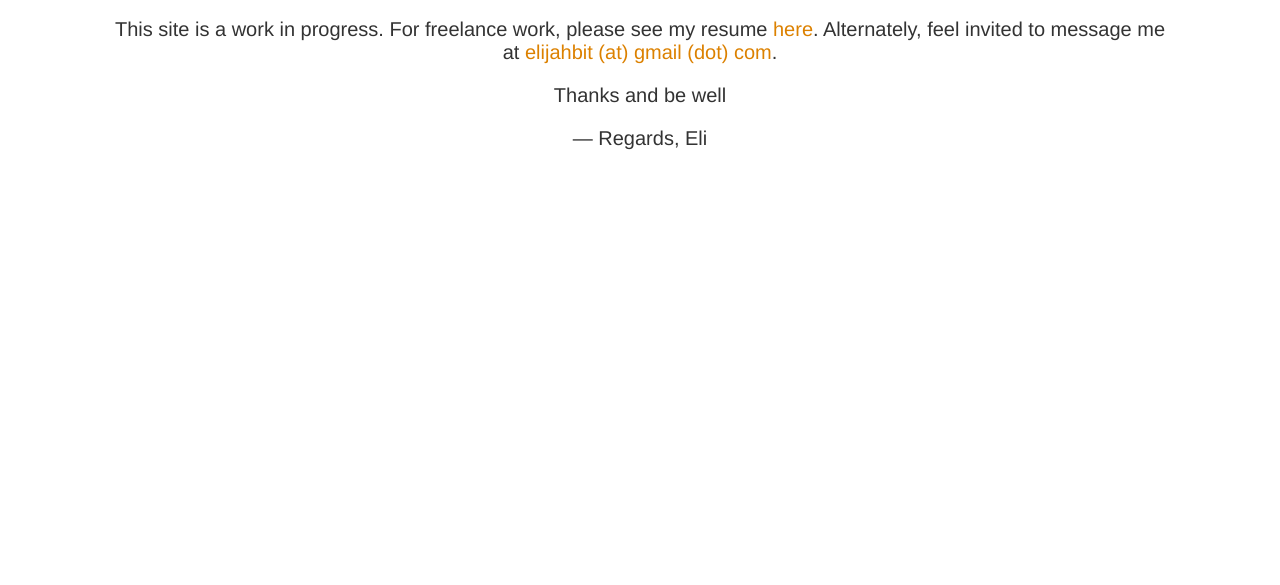
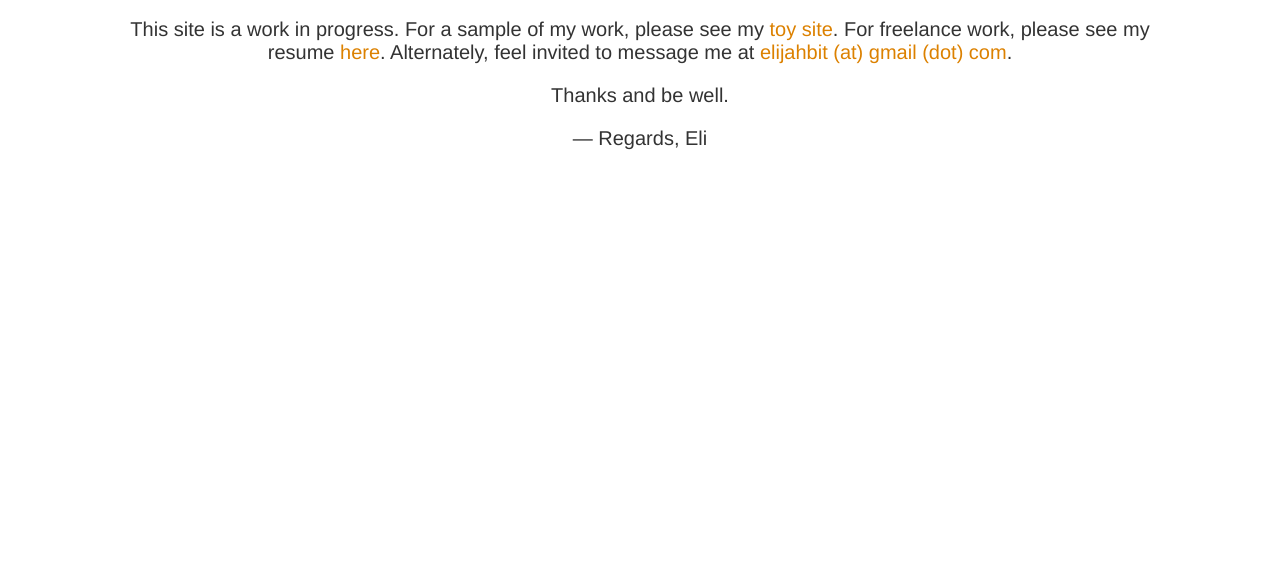
Before and after one commit to eitah/www-itah-me, a plain HTML site: page index.html in a window 1280 px wide. Shown: the part 215-800 px from the top of the page. Drawn offline with Linux system fonts and the light colour scheme.

Commit message:
Adding hyperlink to toy project

```diff
--- a/index.html
+++ b/index.html
@@ -38,10 +38,10 @@
 <body>
 <h1>Welcome</h1>
 <div>
-        <p>This site is a work in progress. For freelance work, please see my resume
+    <p>This site is a work in progress. For a sample of my work, please see my <a href="http://toy.itah.me">toy site</a>. For freelance work, please see my resume
         <a href="http://www.itah.me/about/itah-resume.pdf" download>here</a>. Alternately, feel invited to message me at
         <a href="mailto:elijahbit@gmail.com?Subject=Website%20Contact">elijahbit (at) gmail (dot) com</a>.
-            <p>Thanks and be well</p></p>
+    <p>Thanks and be well.</p></p>
     <p>&mdash; Regards, Eli </p>
 </div>
 </body>
```
Lines whose indentation alone changed are shown as unchanged.
